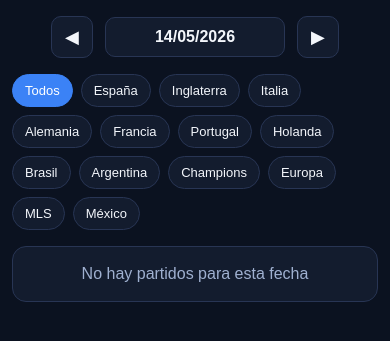
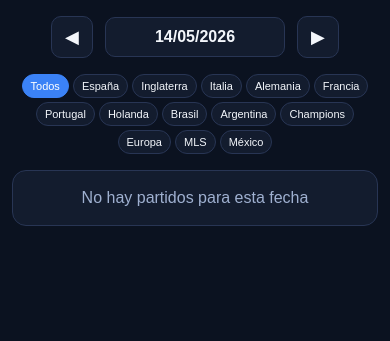
Before and after one commit to kepita1818/tip-factory, a FastAPI app: page / in a window 390 px wide. Shown: the part 73-414 px from the top of the page. Run offline with FastAPI, Linux system fonts and the light colour scheme; data that the repository does not hold is empty.

Commit message:
Update style.css

```diff
--- a/static/css/style.css
+++ b/static/css/style.css
@@ -428,3 +428,37 @@ body {
     padding: 12px;
   }
 }
+.league-filters {
+  display: flex;
+  gap: 6px;
+  flex-wrap: wrap;
+  margin-bottom: 16px;
+  justify-content: center;
+}
+
+.filter-btn {
+  border: 1px solid var(--line);
+  background: var(--card);
+  color: var(--text);
+  border-radius: 999px;
+  padding: 6px 10px;
+  cursor: pointer;
+  font-size: 12px;
+  white-space: nowrap;
+}
+
+.filter-btn.active {
+  background: var(--accent);
+  border-color: var(--accent);
+  color: #fff;
+}
+
+@media (max-width: 640px) {
+  .league-filters {
+    gap: 4px;
+  }
+  .filter-btn {
+    padding: 5px 8px;
+    font-size: 11px;
+  }
+}
```
